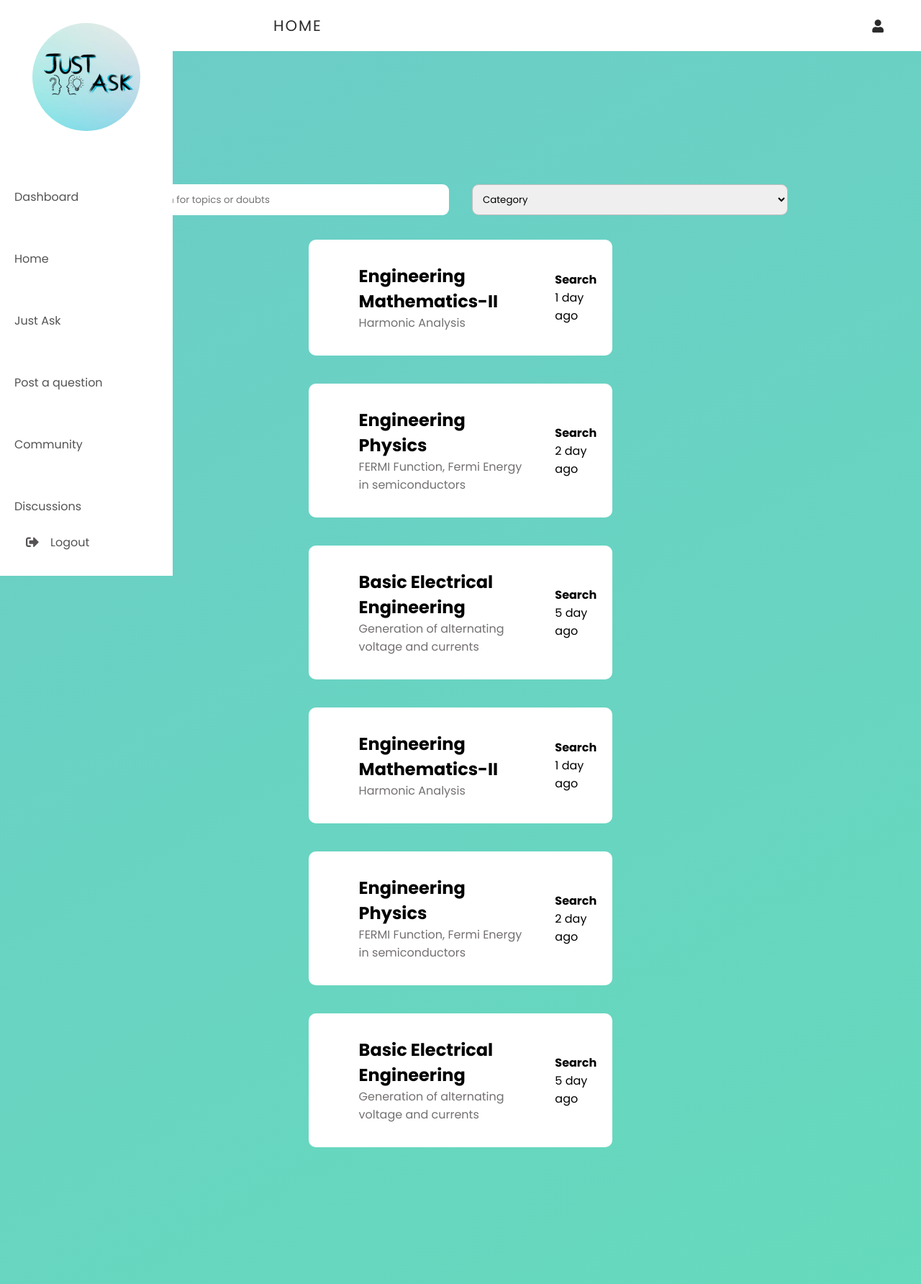
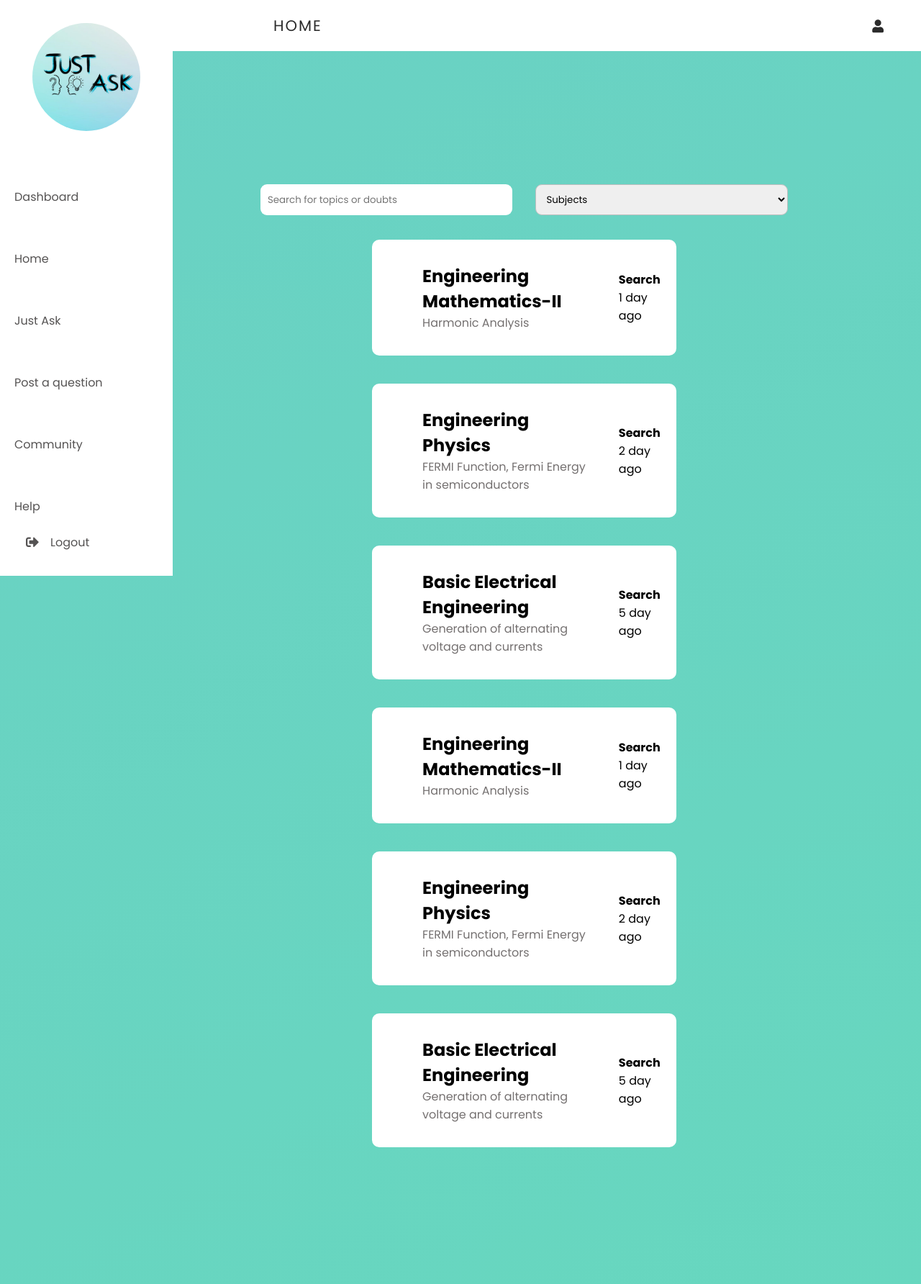
Before and after one commit to algorithmaviator381/Just-Ask, a PHP site: page / in a window 1280 px wide. Shown: the whole page at 72% size. Run offline with PHP 8.4, Linux system fonts and the light colour scheme.

Commit message:
updated files

```diff
--- a/community.html
+++ b/community.html
@@ -38,7 +38,7 @@
           </a>
           </li>
           <li><a href="discussions.html">
-            <span class="nav-item">Discussions</span>
+            <span class="nav-item">Help</span>
           </a>
           </li>
           <li><a href="#" class="logout">
--- a/css/style.css
+++ b/css/style.css
@@ -16,7 +16,7 @@ body{
   width: 100%;
   margin: 0;
   background: linear-gradient(150deg, rgba(48, 153, 194, 0.666), rgba(17, 215, 142, 0.666));
-  background-size: 300% 300%;
+  background-size: 700% 700%;
   animation: gradientAnim 5s ease infinite;
 }
 
@@ -113,6 +113,7 @@ nav i{
 
 /* Main Section */
 .main{
+  /* display: flex; */
   width: 100vw;
 }
 .main-top p{
@@ -145,6 +146,7 @@ nav i{
 .main-body{
     padding: 10em;
   margin: 15px;
+  margin-left: 15vw;
 }
 h1{
   margin: 20px 10px;
--- a/dashbord.html
+++ b/dashbord.html
@@ -38,7 +38,7 @@
           </a>
           </li>
           <li><a href="discussions.html">
-            <span class="nav-item">Discussions</span>
+            <span class="nav-item">Help</span>
           </a>
           </li>
           <li><a href="#" class="logout">
--- a/discussions.html
+++ b/discussions.html
@@ -38,7 +38,7 @@
           </a>
           </li>
           <li><a href="discussions.html">
-            <span class="nav-item">Discussions</span>
+            <span class="nav-item">Help</span>
           </a>
           </li>
           <li><a href="#" class="logout">
@@ -52,7 +52,7 @@
 
     <section class="main">
       <div class="main-top">
-        <p class="page_header">Discussions</p>
+        <p class="page_header">Help and support</p>
         <i class="fas fa-user"></i>
       </div>
       <div class="main-body">
--- a/index.html
+++ b/index.html
@@ -38,7 +38,7 @@
           </a>
           </li>
           <li><a href="discussions.html">
-            <span class="nav-item">Discussions</span>
+            <span class="nav-item">Help</span>
           </a>
           </li>
           <li><a href="#  " class="logout">
@@ -60,7 +60,7 @@
       <div class="search_bar">
         <input type="search" placeholder="Search for topics or doubts">
         <select name="" id="">
-          <option>Category</option>
+          <option>Subjects</option>
           <option>Mathematics-I</option>
           <option>Mathematics-II</option>
           <option>Programming and problem solving</option>
--- a/just_ask.html
+++ b/just_ask.html
@@ -38,7 +38,7 @@
           </a>
           </li>
           <li><a href="discussions.html">
-            <span class="nav-item">Discussions</span>
+            <span class="nav-item">Help</span>
           </a>
           </li>
           <li><a href="#" class="logout">
--- a/post.html
+++ b/post.html
@@ -38,7 +38,7 @@
           </a>
           </li>
           <li><a href="discussions.html">
-            <span class="nav-item">Discussions</span>
+            <span class="nav-item">Help</span>
           </a>
           </li>
           <li><a href="#" class="logout">
```
